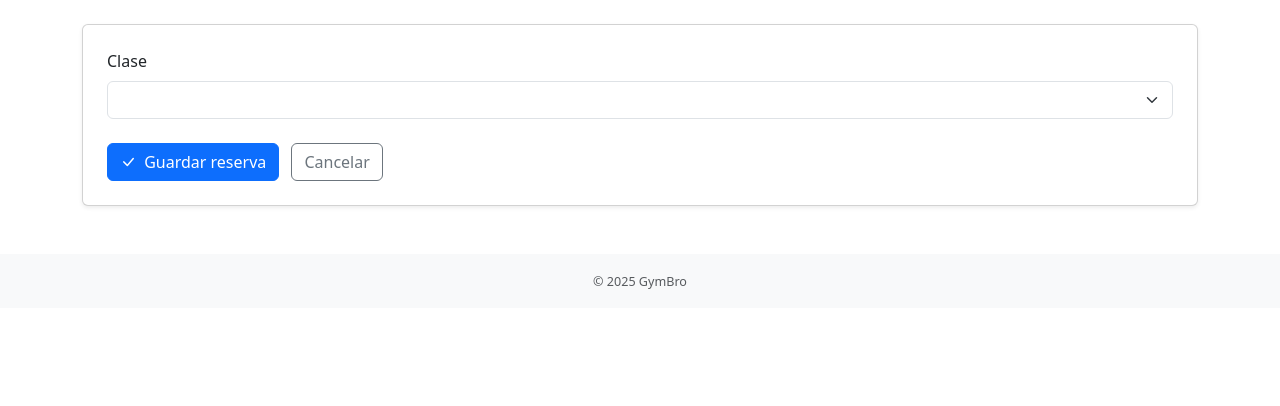
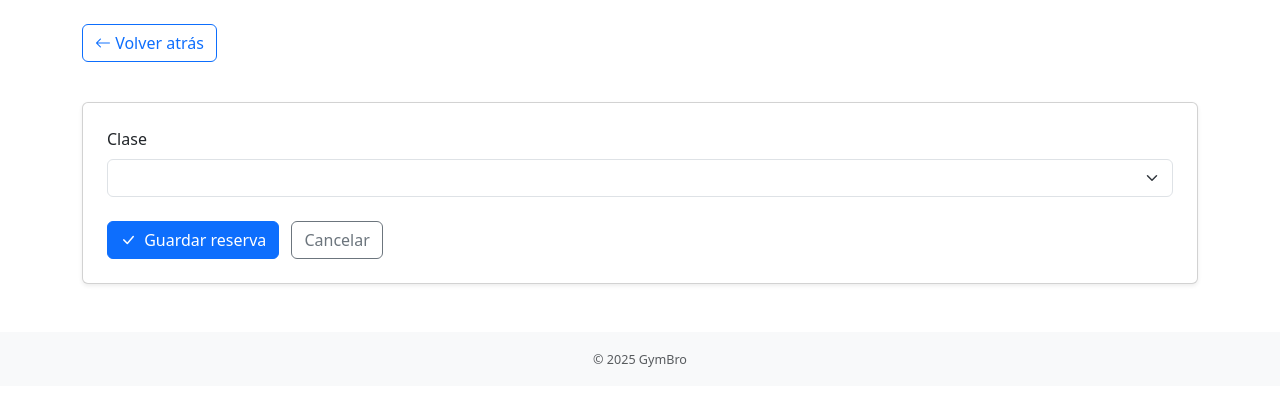
Before and after one commit to Guillemat09/gymbro, a Symfony app: template templates/reserva/nueva.html.twig in a window 1280 px wide. Shown: the part 236-642 px from the top of the page. Run offline with Twig, Linux system fonts and the light colour scheme; the template is opened without the code that fills it, so the values that code supplies are empty; form fields are guessed from the names that the template uses; some libraries are stand-ins or nearby versions.

Commit message:
volver atras de reservas y rutinas

```diff
--- a/templates/reserva/nueva.html.twig
+++ b/templates/reserva/nueva.html.twig
@@ -1,6 +1,12 @@
 {% extends 'base.html.twig' %}
 
 {% block title %}{{ titulo }}{% endblock %}
+
+{% block back_button %}
+<a href="javascript:history.back()" class="btn btn-outline-primary mb-3">
+    <i class="bi bi-arrow-left"></i> Volver atrás
+</a>
+{% endblock %}
 
 {% block body %}
 <h1 class="h3 mb-4">{{ titulo }}</h1>
--- a/templates/reserva/visualizar.html.twig
+++ b/templates/reserva/visualizar.html.twig
@@ -2,6 +2,12 @@
 {% extends 'base.html.twig' %}
 
 {% block title %}{{ titulo }}{% endblock %}
+
+{% block back_button %}
+<a href="javascript:history.back()" class="btn btn-outline-primary mb-3">
+    <i class="bi bi-arrow-left"></i> Volver atrás
+</a>
+{% endblock %}
 
 {% block body %}
     <h1 class="display-5 mb-4">{{ titulo }}</h1>
--- a/templates/rutina/editar.html.twig
+++ b/templates/rutina/editar.html.twig
@@ -3,6 +3,12 @@
 {% form_theme form 'form/custom_errors.html.twig' %}
 
 {% block title %}{{ titulo }}{% endblock %}
+
+{% block back_button %}
+<a href="javascript:history.back()" class="btn btn-outline-primary mb-3">
+    <i class="bi bi-arrow-left"></i> Volver atrás
+</a>
+{% endblock %}
 
 {% block body %}
     <h1 class="display-5 mb-4">{{ titulo }}</h1>
--- a/templates/rutina/visualizar.html.twig
+++ b/templates/rutina/visualizar.html.twig
@@ -2,6 +2,12 @@
 {% extends 'base.html.twig' %}
 
 {% block title %}{{ titulo }}{% endblock %}
+
+{% block back_button %}
+<a href="javascript:history.back()" class="btn btn-outline-primary mb-3">
+    <i class="bi bi-arrow-left"></i> Volver atrás
+</a>
+{% endblock %}
 
 {% block body %}
     <h1 class="display-5 mb-4">{{ titulo }}</h1>
```
Also changed, not shown: templates/rutina/nueva.html.twig (+15 -8 lines).
